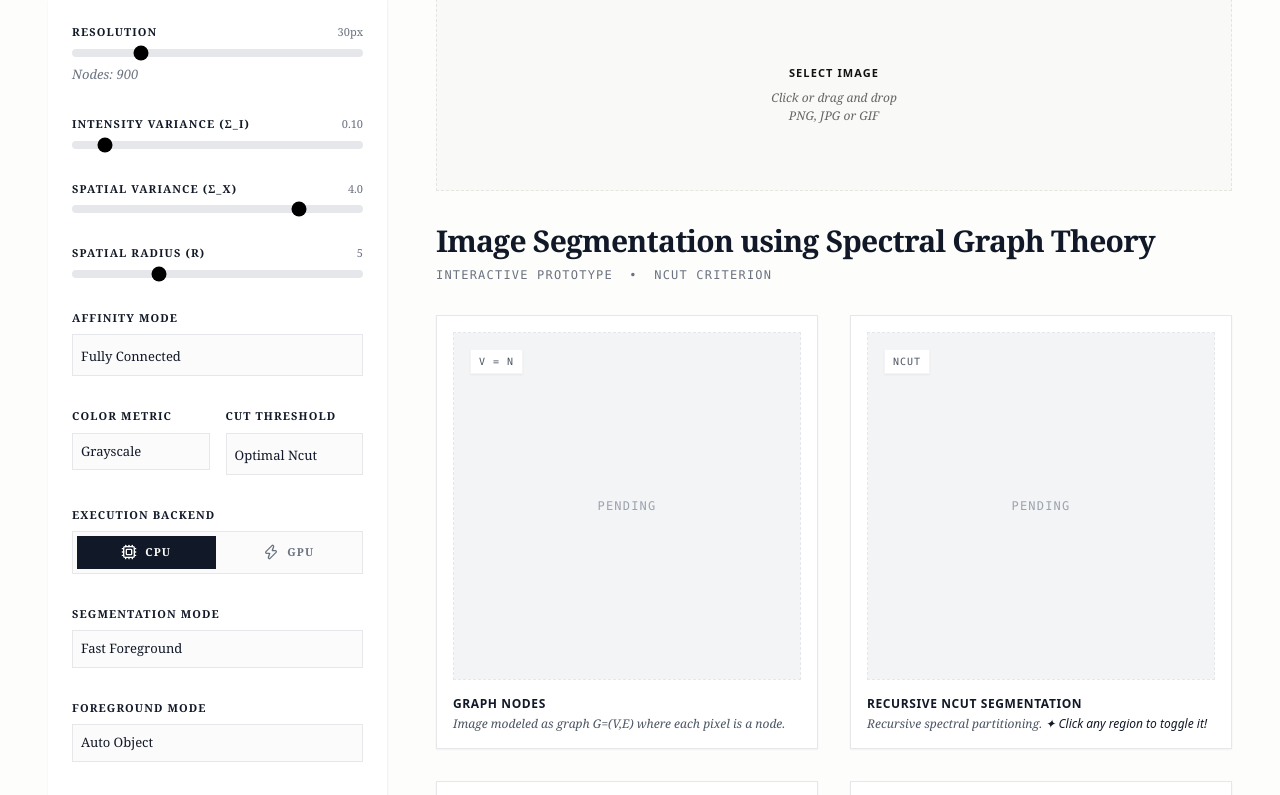
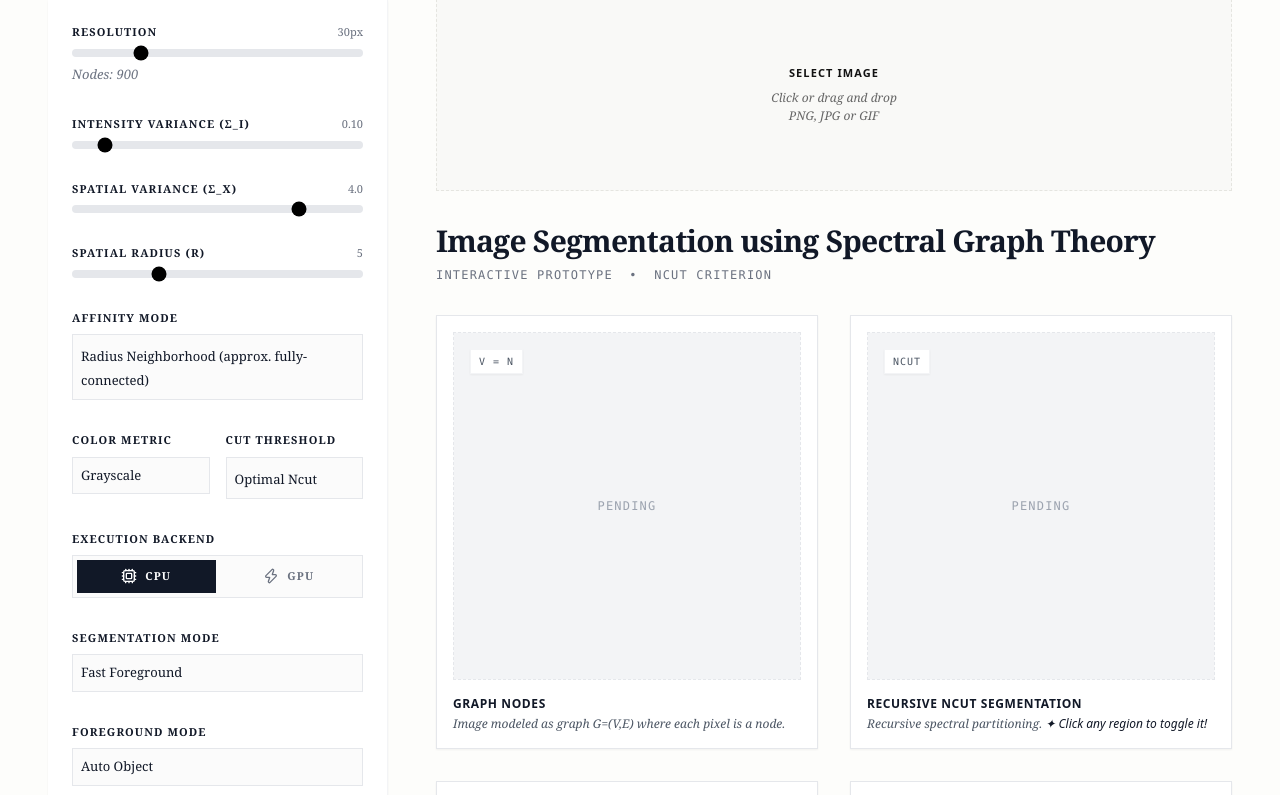
Before and after one commit to dahalkeyrun/sgt-proj, a Flask app: page / in a window 1280 px wide. Shown: the part 144-939 px from the top of the page. Run offline with Flask 3, Linux system fonts and the light colour scheme; data that the repository does not hold is empty; some libraries are stand-ins or nearby versions.

Commit message:
fix: update affinity mode label in index.html

```diff
--- a/templates/index.html
+++ b/templates/index.html
@@ -79,7 +79,7 @@
                 <div class="flex flex-col gap-2">
                     <label class="text-[11px] font-bold tracking-widest text-gray-900 uppercase">Affinity Mode</label>
                     <div class="border border-gray-200 bg-[#fbfbfb] p-2">
-                        <span class="text-[13px] font-serif text-gray-900">Fully Connected</span>
+                        <span class="text-[13px] font-serif text-gray-900">Radius Neighborhood (approx. fully-connected)</span>
                     </div>
                 </div>
 
```
Also changed, not shown: 1 other file.
